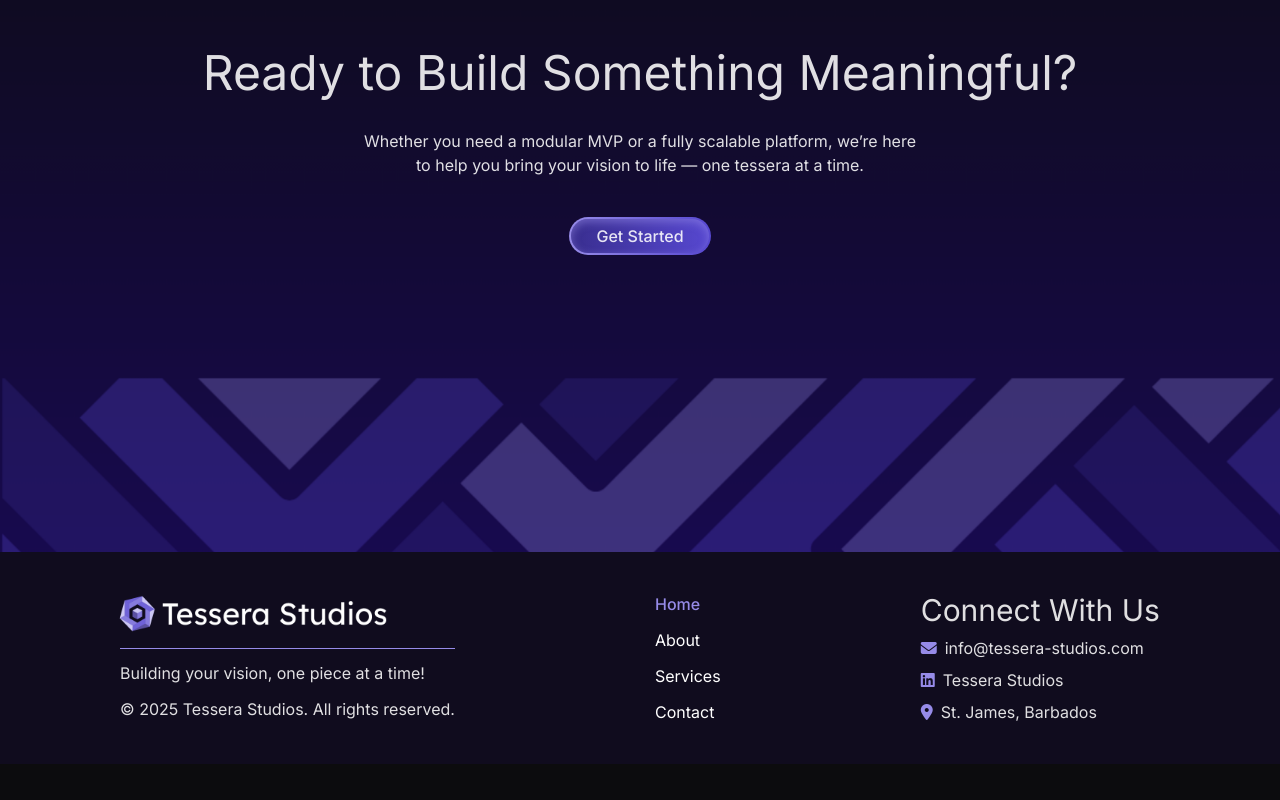
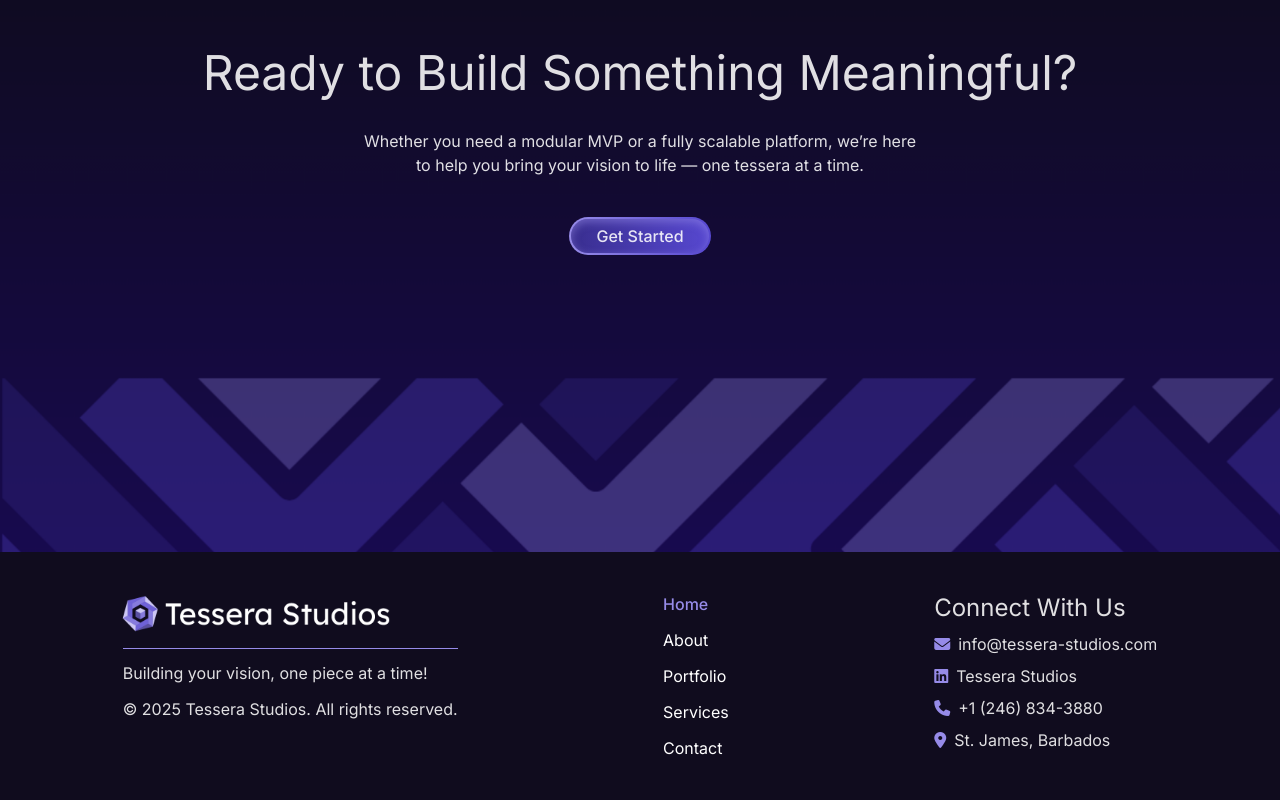
Before and after one commit to Tessera-Studios/Tessera-Web, a React (Vite) app in the folder frontend/: page / in a window 1280 px wide. Shown: the part 2670-3470 px from the top of the page. Before the commit the page ends 3434 px from the top, so only its background shows below. Built offline with nearby package versions, Linux system fonts and the light colour scheme.

Commit message:
Updated footer information

```diff
--- a/frontend/src/components/Footer.tsx
+++ b/frontend/src/components/Footer.tsx
@@ -16,23 +16,30 @@ function Footer() {
                 <p className="text-3xl block md:hidden mb-2">Quick Links</p>
                 <NavLink to="/" className={({ isActive }) => isActive ? "active" : ""}>Home</NavLink>
                 <NavLink to="/about" className={({ isActive }) => isActive ? "active" : ""}>About</NavLink>
+                <NavLink to="/portfolio" className={({ isActive }) => isActive ? "active" : ""}>Portfolio</NavLink>
                 <NavLink to="/services" className={({ isActive }) => isActive ? "active" : ""}>Services</NavLink>
                 <NavLink to="/contact" className={({ isActive }) => isActive ? "active" : ""}>Contact</NavLink>
             </div>
 
             <div id="section-3" className="flex flex-col gap-2 mb-10 md:mb-0 text-center md:text-start">
-                <p className="text-3xl">Connect With Us</p>
+                <p className="text-3xl md:text-2xl">Connect With Us</p>
                 <div className="flex items-center gap-2 ml-8 md:ml-0">
                     <i className="fa-solid fa-envelope text-[var(--secondary)]"></i>
                     <a href="mailto:info@tessera-studios.com">info@tessera-studios.com</a>
                 </div>
+
                 <div className="flex items-center gap-2 ml-8 md:ml-0">
                     <i className="fab fa-linkedin text-[var(--secondary)]"></i>
                     <a href="https://www.linkedin.com/company/tesserastudios" target="_blank" rel="noopener noreferrer">Tessera Studios</a>
                 </div>
 
                 <div className="flex items-center gap-2 ml-8 md:ml-0">
-                     <i className="fa fa-map-marker-alt text-[var(--secondary)]"></i>
+                    <i className="fa fa-phone text-[var(--secondary)]"></i>
+                    <a href="tel:+12468343880">+1 (246) 834-3880</a>
+                </div>
+
+                <div className="flex items-center gap-2 ml-8 md:ml-0">
+                    <i className="fa fa-map-marker-alt text-[var(--secondary)]"></i>
                     <p>St. James, Barbados</p>
                 </div>
             </div>
```
